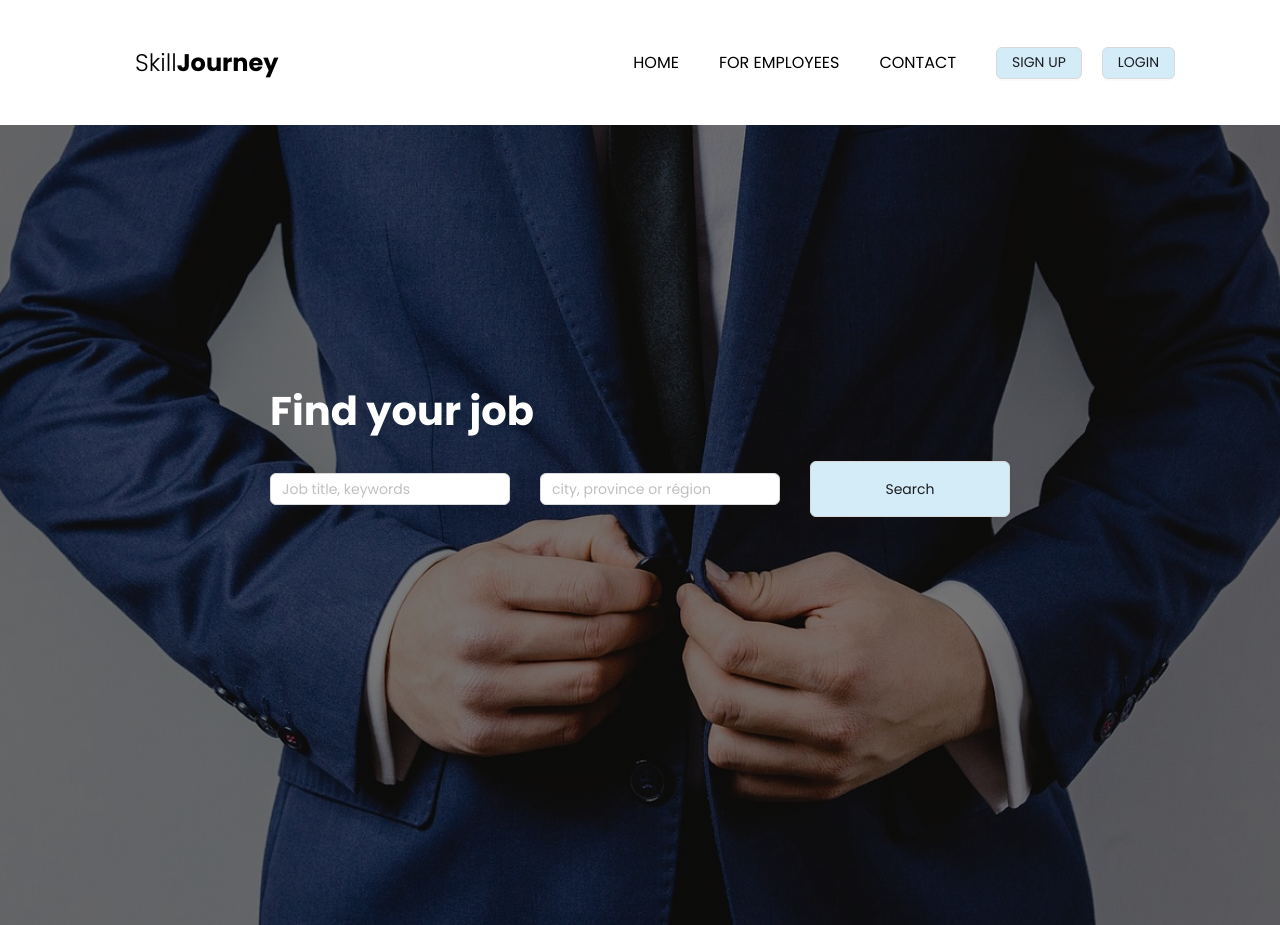
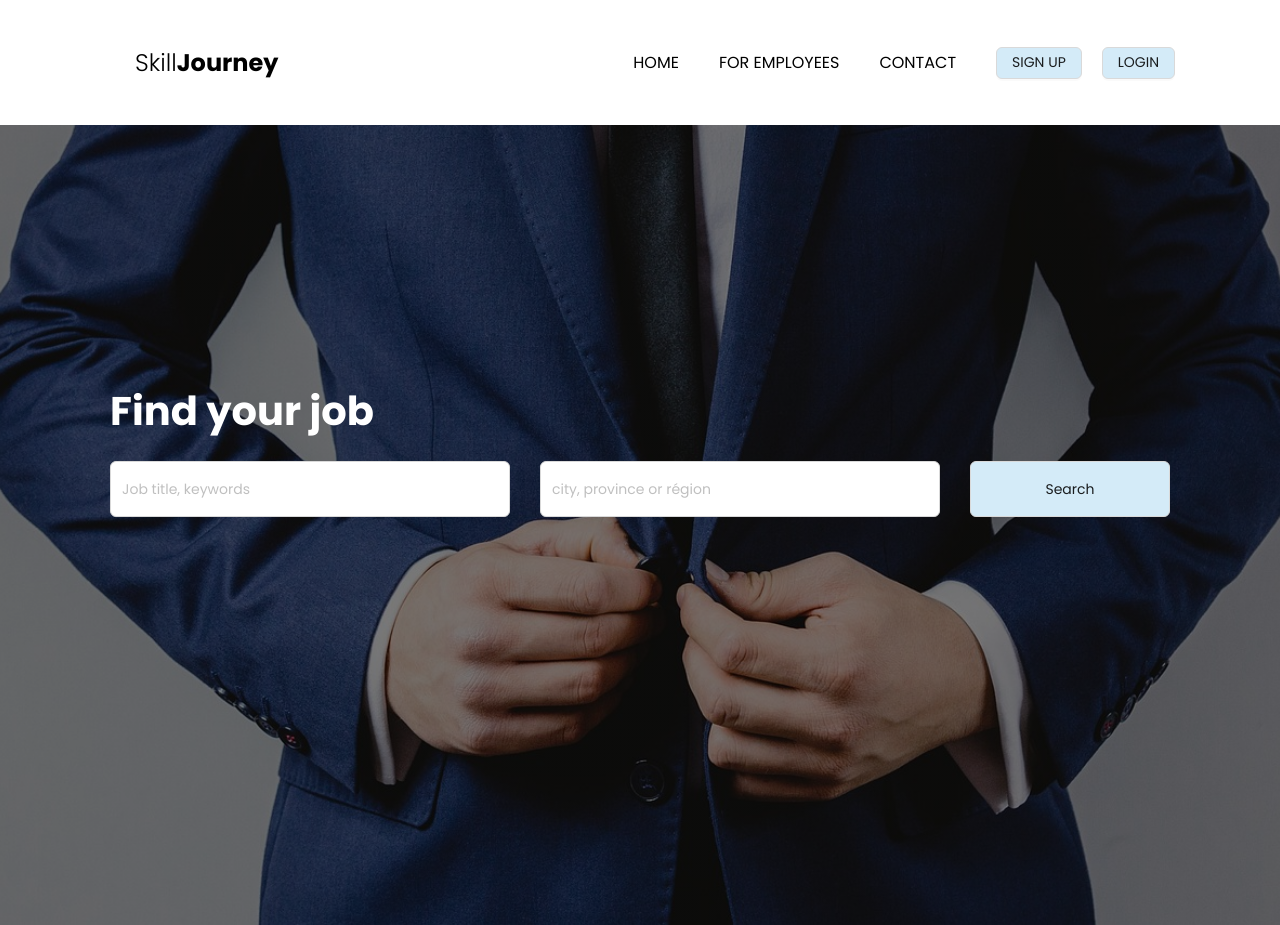
Before and after one commit to SkillJourney/front, a React (Create React App) app in the folder skilljourney/: page / in a window 1280 px wide. Built offline with nearby package versions, Linux system fonts and the light colour scheme.

Commit message:
autocomplete ok

```diff
--- a/skilljourney/src/pages/HomePage.js
+++ b/skilljourney/src/pages/HomePage.js
@@ -52,8 +52,7 @@ const HomePage = () => {
                         <h2>Find your job</h2>
                         <div className='search-bar'>
 
-                            <AutoComplete
-                                style={{ width: 240 }}
+                            <AutoComplete className='auto'
                                 options={options}
                                 onSearch={handleJobSearch}
                                 placeholder="Job title, keywords"
@@ -61,8 +60,7 @@ const HomePage = () => {
                                     clearIcon: <CloseSquareFilled />,
                                 }}
                             />
-                            <AutoComplete
-                                style={{ width: 240 }}
+                            <AutoComplete className='auto'
                                 options={options}
                                 onSearch={handleCitySearch}
                                 placeholder="city, province or région"
--- a/skilljourney/src/styles/homepage.css
+++ b/skilljourney/src/styles/homepage.css
@@ -38,7 +38,7 @@
     height: 7vh;
 }
 
-.AutoComplete {
+.auto {
     width: 400px;
     height: 7vh;
 }
```
